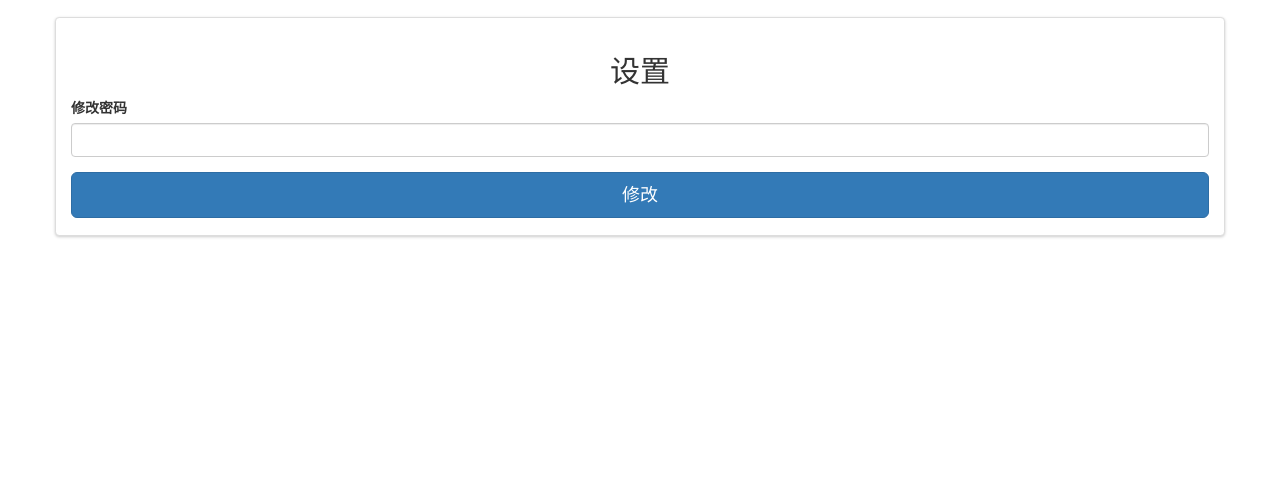
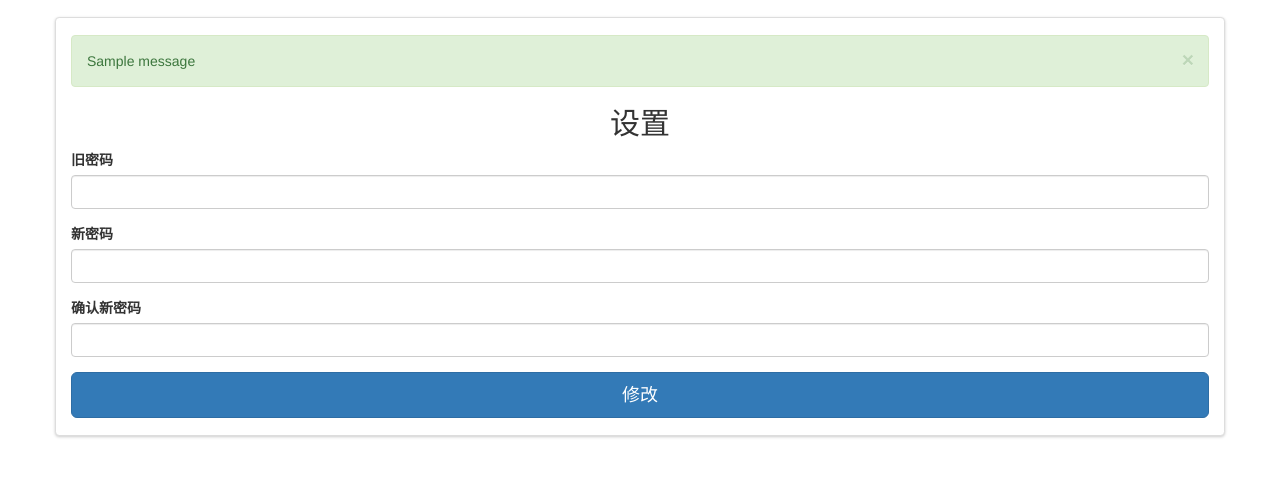
Before and after one commit to itswcg/itsMe, a Django app: page /setting in a window 1280 px wide. Shown: the part 53-530 px from the top of the page. Run offline with Django 3.2, Linux system fonts and the light colour scheme; a user stored in the database is signed in; tables that the repository leaves empty hold one stand-in row (values such as "Sample post"); one stand-in notice (Sample message) is shown; parts of the project's set-up code (start-up, migrations or seed data) failed here and were passed over; some libraries are stand-ins or nearby versions.

Commit message:
修改密码

```diff
--- a/itsMe/authentication/forms.py
+++ b/itsMe/authentication/forms.py
@@ -38,9 +38,33 @@ class ProfileForm(forms.ModelForm):
     #     ('B', 'Boy'),
     #     ('G', 'Girl'),
     # )))
+
+    id = forms.CharField(widget=forms.HiddenInput())
+    old_password = forms.CharField(widget=forms.PasswordInput(attrs={'class': 'form-control'}),
+                                   label='旧密码', required=True)
     new_password = forms.CharField(widget=forms.PasswordInput(attrs={'class': 'form-control'}),
-                                   label='修改密码', required=False)
+                                   label='新密码', required=True)
+    confirm_password = forms.CharField(widget=forms.PasswordInput(attrs={'class': 'form-control'}),
+                                   label='确认新密码', required=True)
 
     class Meta:
         model = User
-        fields = ['new_password']
+        fields = ['id', 'old_password', 'new_password', 'confirm_password']
+
+    def clean(self):
+        super(ProfileForm, self).clean()
+        old_password = self.cleaned_data.get('old_password')
+        new_password = self.cleaned_data.get('new_password')
+        confirm_password = self.cleaned_data.get('confirm_password')
+
+        user_id = self.cleaned_data.get('id')
+        user = User.objects.get(pk=user_id)
+
+        if not user.check_password(old_password):
+            self._errors['old_password'] = self.error_class(['密码错误'])
+
+
+        if new_password and new_password != confirm_password:
+            self._errors['new_password'] = self.error_class(['密码不一致'])
+
+        return self.cleaned_data
--- a/itsMe/authentication/templates/authentication/setting.html
+++ b/itsMe/authentication/templates/authentication/setting.html
@@ -6,8 +6,17 @@
 {% endblock %}
 
 {% block main %}
+    {% if messages %}
+        {% for message in messages %}
+          <div class="alert alert-success alert-dismissable">
+            <button type="button" class="close" data-dismiss="alert" aria-hidden="true">&times;</button>
+            {{ message }}
+          </div>
+        {% endfor %}
+      {% endif %}
     <form class="form-signin" action="{% url 'setting' %}" method="post" role="form">
       {% csrf_token %}
+        {{ form.id }}
     <center><h2 class="form-signin-heading">设置</h2></center>
       {% for field in form.visible_fields %}
         <div class="form-group{% if field.errors %} has-error{% endif %}">
--- a/itsMe/authentication/views.py
+++ b/itsMe/authentication/views.py
@@ -2,6 +2,7 @@ from django.shortcuts import render, redirect
 from django.contrib.auth.models import User
 from django.contrib.auth import login, authenticate
 from .forms import SignUpForm, ProfileForm
+from django.contrib import messages
 from django.contrib.auth.decorators import login_required
 
 def signup(request):
@@ -24,9 +25,10 @@ def signup(request):
 
     return redirect('/')
 #
-# @login_required
+@login_required
 def setting(request):
     user = request.user
+    username = user.username
     if request.method == 'POST':
         form = ProfileForm(request.POST)
 
@@ -35,6 +37,11 @@ def setting(request):
             user.set_password(new_password)
             user.save()
 
+            message = '修改成功'
+            messages.add_message(request, messages.SUCCESS, message)
+
+            new_user = authenticate(username=username, password=new_password)
+            login(request, new_user)
     else:
         form = ProfileForm(instance=user)
 
```
